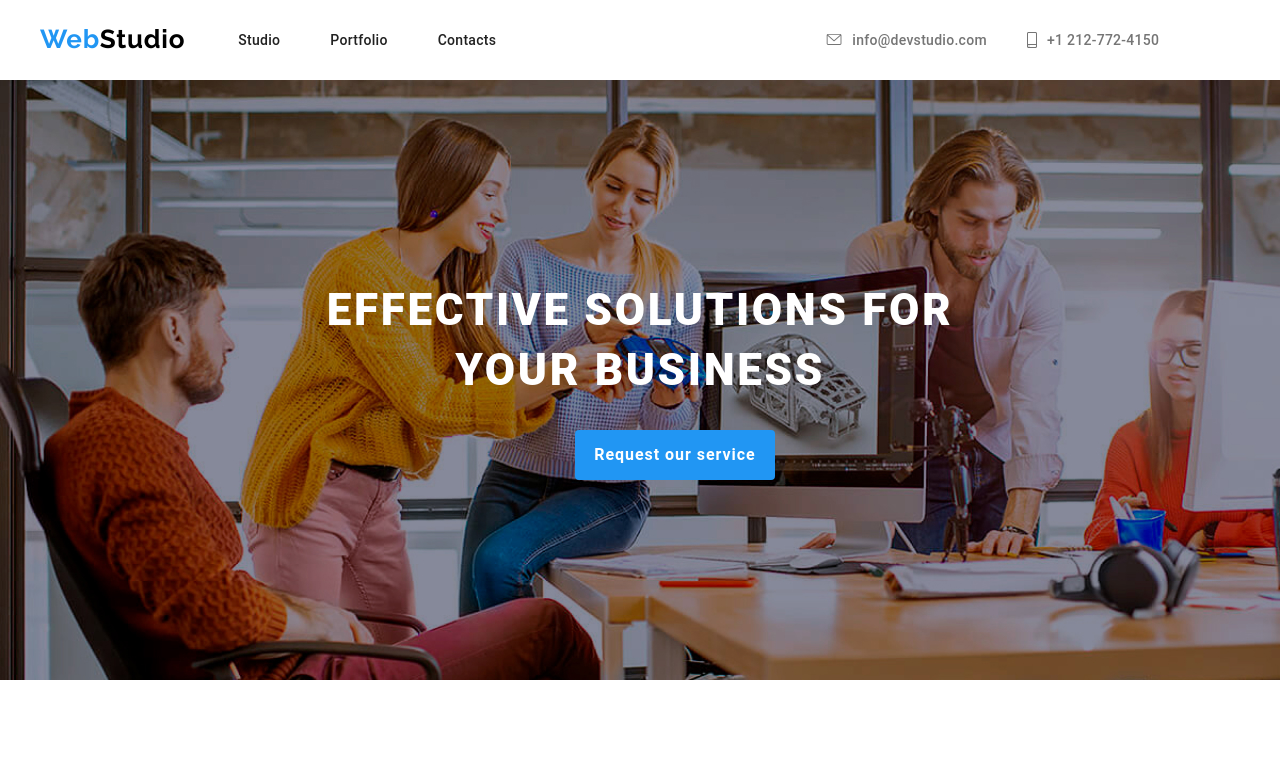
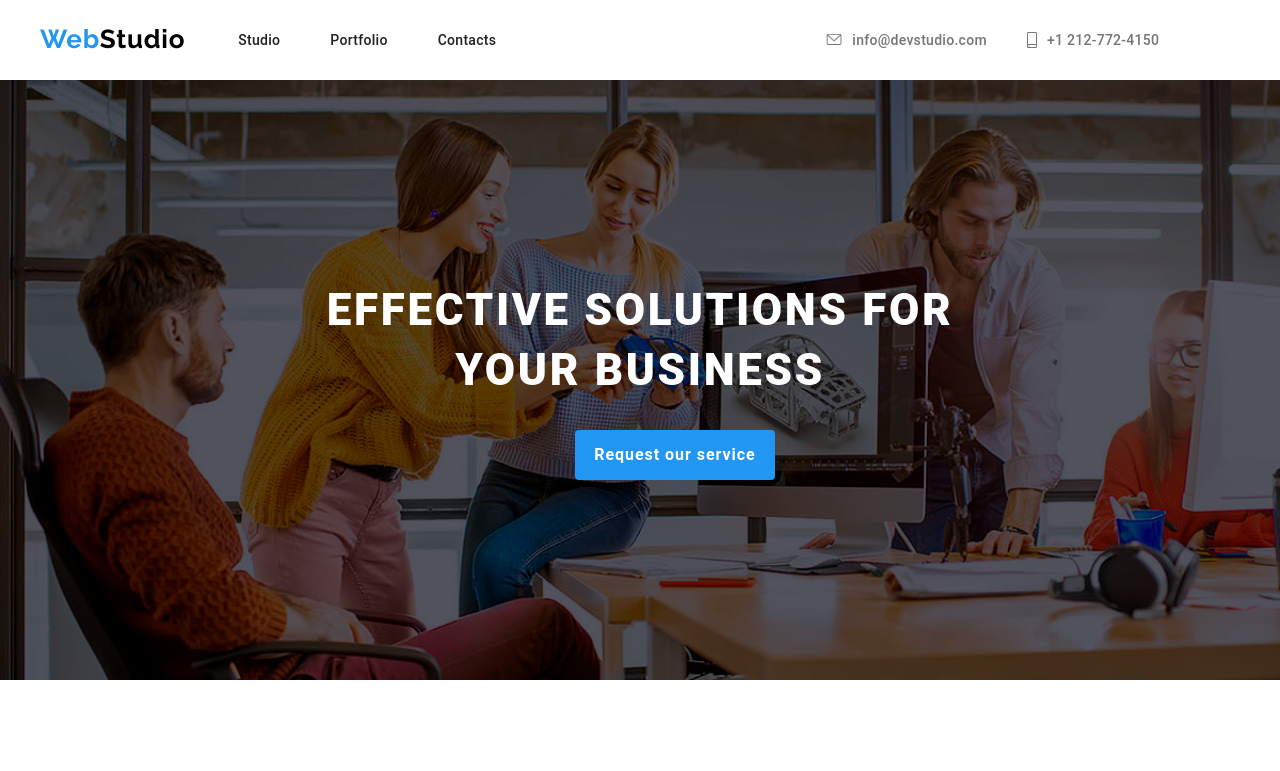
Before and after one commit to camariu/goit-markup-hw-04, a plain HTML site: page index.html in a window 1280 px wide. Shown: the top 771 px of the page. Drawn offline with Linux system fonts and the light colour scheme.

Commit message:
Update styles.css

```diff
--- a/css/styles.css
+++ b/css/styles.css
@@ -619,7 +619,7 @@ html {
 }
 
 .section-one {
-  background-image: url("../images/background.jpg");
+  background-image: linear-gradient(rgba(0, 0, 0, 0.4 ), rgba(0, 0, 0, 0.4) ), url("../images/background.jpg");
   background-repeat: no-repeat;
   background-size: cover;
 }
```
